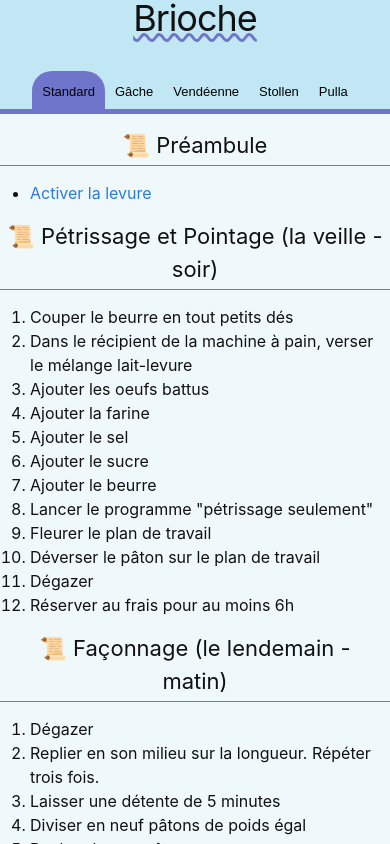
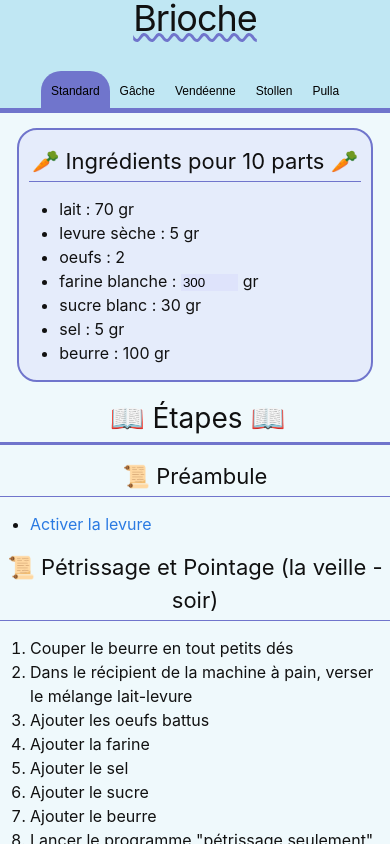
Before and after one commit to vianneyfaivre/recipe, a Svelte app: page / in a window 390 px wide. Shown: the top 844 px of the page. Built offline with nearby package versions, Linux system fonts and the light colour scheme.

Commit message:
added subtitle in mobile

```diff
--- a/src/components/Ingredients.svelte
+++ b/src/components/Ingredients.svelte
@@ -60,6 +60,8 @@
     {#if recipe.yyield}
         <Yield {recipe} />
     {/if}
+
+    🥕
 </h3>
 
 <ul>
--- a/src/components/Recipe.svelte
+++ b/src/components/Recipe.svelte
@@ -38,6 +38,10 @@ export let recipe: RecipeDTO;
         background-color: var(--bg3-color);
     }
 
+    h2.steps-title {
+        display: none;
+    }
+
     .steps-panel {
         padding-left: 10px;
         padding-right: 10px;
@@ -53,7 +57,11 @@ export let recipe: RecipeDTO;
     @media all and (max-width: 700px) {
 
         .recette-whole {
-            flex-direction: column;
+            flex-direction: column-reverse; /* "reverse" so the ingredients are displayed first */
+        }
+
+        h2.steps-title {
+            display: block;
         }
 
         .steps-panel {
@@ -69,7 +77,9 @@ export let recipe: RecipeDTO;
             top: 0;
             width: 85%;
             margin: auto;
+            margin-bottom: 15px;
         }
+
     }
 </style>
 
@@ -78,6 +88,9 @@ export let recipe: RecipeDTO;
     <div id="{recipeId}-whole" class="recette-whole">
 
         <div class="steps-panel">
+            <h2 class="steps-title">
+                📖 Étapes 📖
+            </h2>
 
             <Steps {pageData} {recipe} />
         </div>
--- a/src/components/RecipeButtons.svelte
+++ b/src/components/RecipeButtons.svelte
@@ -15,6 +15,7 @@
 .variations-tabs {
     display: flex;
     justify-content: center;
+    flex-wrap: wrap;
     margin-bottom: 15px;
     background-color: var(--bg-color);
     border-bottom: 5px solid var(--border-color);
@@ -24,13 +25,22 @@
     background-color: inherit;
     border: none;
     cursor: pointer;
-    padding: 10px;
-    padding-top: 13px;
-    font-size: 13px;
+    padding: 13px 10px 10px 10px;
+    margin: 0px 2px;
+    font-size: 15px;
     transition: 0.3s;
 }
 
-.variations-tabs button:hover { background-color: var(--border-color); }
+@media all and (max-width: 700px) {
+    .variations-tabs button {
+        margin: 0;
+        font-size: 12px;
+    }
+}
+
+.variations-tabs button:hover {
+    background-color: var(--border-color);
+}
 
 .variations-tabs button.active {
     background-color: var(--border-color);
```
